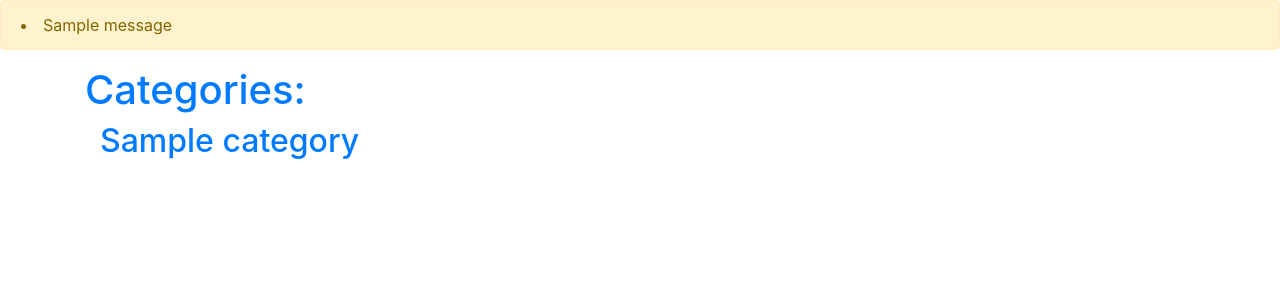
After one commit to HaeckelK/diary_wa, a Flask app: template templates/category_index.html in a window 1280 px wide. The commit adds this page. Shown: the top 300 px of the page. Run offline with Flask 2, Linux system fonts and the light colour scheme; the template is opened without the code that fills it: most values are stand-ins (such as "Sample title", 1, 10 or a date in 2020); one stand-in notice (Sample message) is shown; some libraries are stand-ins or nearby versions.

Commit message:
feat: category summaries and index

```diff
--- a/app.py
+++ b/app.py
@@ -116,3 +116,15 @@ def tasks():
 def extract_rawdiary_entries():
     tasks_module.extract_rawdiary_entries()
     return redirect(url_for('index'))
+
+
+@app.route('/categories/')
+def category_index():
+    categories = app.config['DATABASE'].diary_get_categories()
+    return render_template('category_index.html', categories=categories)
+
+
+@app.route('/category/<category>')
+def category_summary(category):
+    data = app.config['DATABASE'].diary_get_all_category(category)
+    return render_template('category_summary.html', category=category.title(), data=data)
--- /dev/null
+++ b/templates/category_index.html
@@ -0,0 +1,11 @@
+{% extends "base.html" %}
+{% block title %}category index{% endblock %}
+
+{% block content %}
+<h1><a href="{{ url_for('index') }}">Categories:</a></h1>
+<div class="container">
+  {% for category in categories %}
+  <h2><a href="/category/{{category}}">{{category}}</a></h2>
+  {% endfor %}
+</div>
+{% endblock %}
--- a/templates/diary_index.html
+++ b/templates/diary_index.html
@@ -3,6 +3,7 @@
 
 {% block content %}
 <h3><a href='/tasks/'>tasks</a></h3>
+<h3><a href='/categories/'>categories</a></h3>
 <h1>Diary: </h1>
 <div class="container">
   <ul class="list-group">
--- a/templates/task_index.html
+++ b/templates/task_index.html
@@ -3,7 +3,7 @@
 
 {% block content %}
 NB: Temporary page for launching tasks that will be scheduled / run via worker.
-<h1>Tasks: </h1>
+<h1><a href="{{ url_for('index') }}">Tasks:</a></h1>
 <div class="container">
   <h2>Extract rawdiary</h2>
   <h3>endpoint</h3><a href="/tasks/extract_rawdiary_entries/">extract_rawdiary_entries</a>
--- a/test_diarydatabase.py
+++ b/test_diarydatabase.py
@@ -45,4 +45,7 @@ def test_diary(tmpdir):
     db.initial_setup()
 
     db.insert_diary(20201003, 'journal', 'abc', 'abc', 0)
-    assert Results(db.query('''SELECT * FROM diary''')).fetchall_dict_factory() == [{'id': 1, 'diary_date': 20201003, 'category': 'journal', 'original': 'abc', 'clean': 'abc', 'is_clean': 0}]
+    assert db.diary_get_all() == [{'id': 1, 'diary_date': 20201003, 'category': 'journal', 'original': 'abc', 'clean': 'abc', 'is_clean': 0}]
+    db.insert_diary(20201003, 'film', 'def', 'def', 0)
+    assert db.diary_get_categories() == ['journal', 'film']
+    assert db.diary_get_all_category('film') == [{'id': 2, 'diary_date': 20201003, 'category': 'film', 'original': 'def', 'clean': 'def', 'is_clean': 0}]
```
Also changed, not shown: diarydatabase.py (+21 -1 lines), templates/category_summary.html (added, +24 -0 lines).
